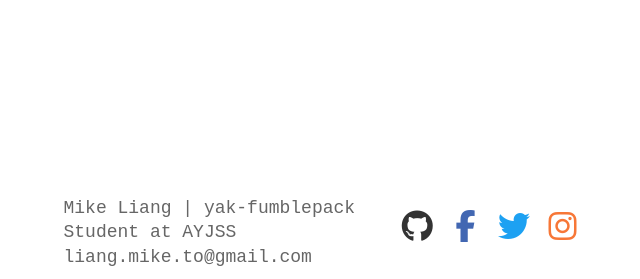
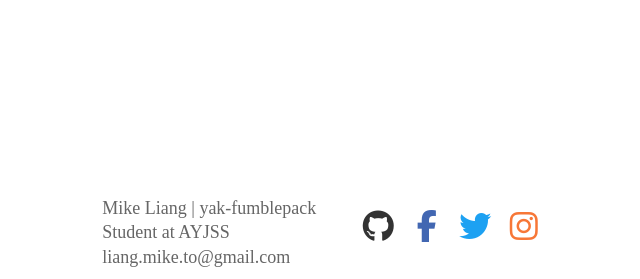
Before and after one commit to m1kql/website, a Django app: page /blog/ in a window 1280 px wide. Shown: the part 521-800 px from the top of the page, without its empty margins (336-976 px from the left). Run offline with Django 3.2, Linux system fonts and the light colour scheme; data that the repository does not hold is empty; some libraries are stand-ins or nearby versions.

Commit message:
no fallback

```diff
--- a/portfolio/static/main.css
+++ b/portfolio/static/main.css
@@ -51,7 +51,7 @@ footer .main-content .left-box {
 }
 
 footer .main-content .left-box p {
-  font-family: Fira Code, 'Courier New', Courier, monospace;
+  font-family: Fira Code;
   font-size: 1.125rem;
   font-weight: 100;
   line-height: 1.35em;
--- a/portfolio/static/main.scss
+++ b/portfolio/static/main.scss
@@ -41,7 +41,7 @@ footer {
             padding: 10px 40px;
 
             p {
-                font-family: Fira Code, 'Courier New', Courier, monospace;
+                font-family: Fira Code;
                 font-size: 1.125rem;
                 font-weight: 100;
                 line-height: 1.35em;
```
Also changed, not shown: 1 other file.
